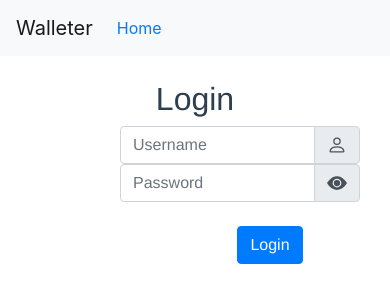
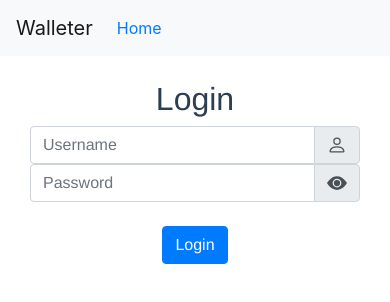
Before and after one commit to acamb/walleter-client, a Vue app: page /#/login in a window 390 px wide. Shown: the top 302 px of the page. Built offline with nearby package versions, Linux system fonts and the light colour scheme.

Commit message:
better layout on small screens

```diff
--- a/src/components/LoginComponent.vue
+++ b/src/components/LoginComponent.vue
@@ -4,7 +4,8 @@
         <div v-if="error" class="alert alert-danger">Login errata</div>
         <b-form @submit.prevent="doLogin">
             <b-row>
-                <b-col offset="3" md="6">
+                <b-col md="3" sm="1" xs="1"></b-col>
+                <b-col md="6" sx="10" xs="10">
                     <b-input-group label="Username" label-for="username">
                         <b-form-input
                             name="username"
@@ -20,7 +21,8 @@
                 </b-col>
             </b-row>
             <b-row>
-                <b-col offset="3" md="6">
+                <b-col md="3" sm="1" xs="1"></b-col>
+                <b-col md="6" sx="10" xs="10">
                     <b-input-group label="Password" label-for="password">
                         <b-form-input
                             name="password"
@@ -43,7 +45,8 @@
                 </b-col>
             </b-row>
             <b-row>
-                <b-col offset="5" md="2">
+                <b-col md="3" sm="1" xs="1"></b-col>
+                <b-col md="6">
                     <br />
                     <b-button type="submit" variant="primary">Login</b-button>
                 </b-col>
--- a/src/components/WalletDetailsComponent.vue
+++ b/src/components/WalletDetailsComponent.vue
@@ -76,17 +76,18 @@ export default {
         return {
             fields: [
                 {
-                    key: 'description',
-                    label: 'Description'
-                },
-                { key: 'amount', label: 'Amount' },
-                {
                     key: 'date',
                     label: 'Date',
                     formatter: value => {
                         return moment(String(value)).format('DD/MM/YYYY');
                     }
                 },
+                {
+                    key: 'description',
+                    label: 'Description'
+                },
+                { key: 'amount', label: 'Amount' },
+
                 { key: 'actions', label: '' }
             ],
             perPage: 5,
--- a/src/components/WalletListComponent.vue
+++ b/src/components/WalletListComponent.vue
@@ -1,6 +1,7 @@
 <template>
     <b-row>
-        <b-col offset="3" md="6">
+        <b-col md="3" sm="1" xs="1"></b-col>
+        <b-col md="6" sx="10" xs="10">
             <div class="card">
                 <b-card-header>
                     <div class="card-title row">
```
